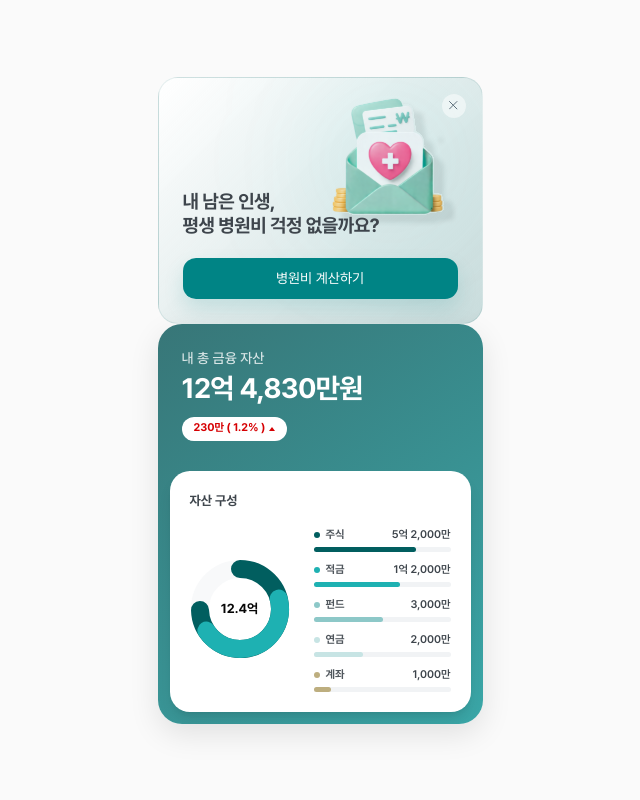
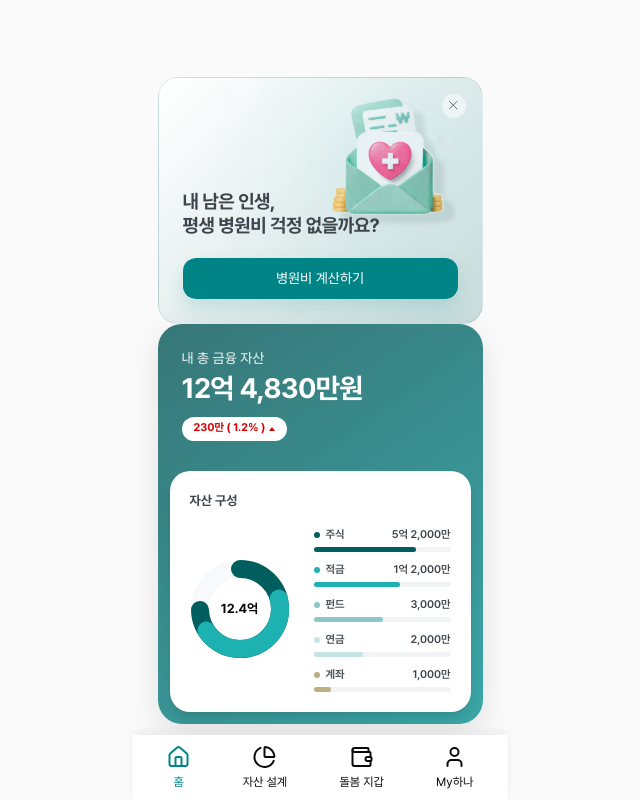
Before and after one commit to HanaroCare/hanaro-care-main, a Next.js app in the folder client/: page / in a window 1280 px wide. Shown: the whole page, without its empty margins (320-960 px from the left). Built offline with nearby package versions, Linux system fonts and the light colour scheme.

Commit message:
HN-17-feat/네비바 공통 컴포넌트

```diff
--- a/client/app/page.tsx
+++ b/client/app/page.tsx
@@ -1,3 +1,4 @@
+import { NavigationBar } from '@/components/NavigationBar';
 import { FinancialAssetCard } from './asset/component/FinancialAssetCard';
 import { MedicalBillCard } from './asset/component/MedicalBillCard';
 
@@ -6,6 +7,7 @@ export default function Home() {
     <div className="flex min-h-screen flex-col items-center justify-center bg-zinc-50 p-6 font-sans">
       <MedicalBillCard />
       <FinancialAssetCard />
+      <NavigationBar />
     </div>
   );
 }
--- /dev/null
+++ b/client/components/NavigationBar.tsx
@@ -0,0 +1,43 @@
+'use client';
+
+import { motion } from 'framer-motion';
+import { Home, PieChart, User, Wallet } from 'lucide-react';
+
+const NAV_ITEMS = [
+  { id: 'home', label: '홈', Icon: Home, active: true },
+  { id: 'assets', label: '자산 설계', Icon: PieChart, active: false },
+  { id: 'wallet', label: '돌봄 지갑', Icon: Wallet, active: false },
+  { id: 'my', label: 'My하나', Icon: User, active: false },
+];
+
+export function NavigationBar() {
+  return (
+    <nav className="-translate-x-1/2 fixed bottom-0 left-1/2 flex h-[65px] w-full max-w-[375px] items-center justify-around bg-white px-2 shadow-[0_-4px_10px_rgba(0,0,0,0.05)]">
+      {NAV_ITEMS.map((item) => (
+        <motion.button
+          key={item.id}
+          whileTap={{ scale: 0.95 }}
+          className="flex flex-col items-center gap-1 p-2 focus:outline-none"
+        >
+          <div className="relative flex size-6 items-center justify-center">
+            <item.Icon
+              size={24}
+              strokeWidth={2}
+              className={
+                item.active ? 'text-hana-green-700' : 'text-hana-black-400'
+              }
+              aria-hidden="true" // SVG에 title이 없어도 린트 에러 안 나게 방지
+            />
+          </div>
+          <span
+            className={`font-semi-bold text-[12px] ${
+              item.active ? 'text-hana-green-700' : 'text-hana-black-400'
+            }`}
+          >
+            {item.label}
+          </span>
+        </motion.button>
+      ))}
+    </nav>
+  );
+}
```
